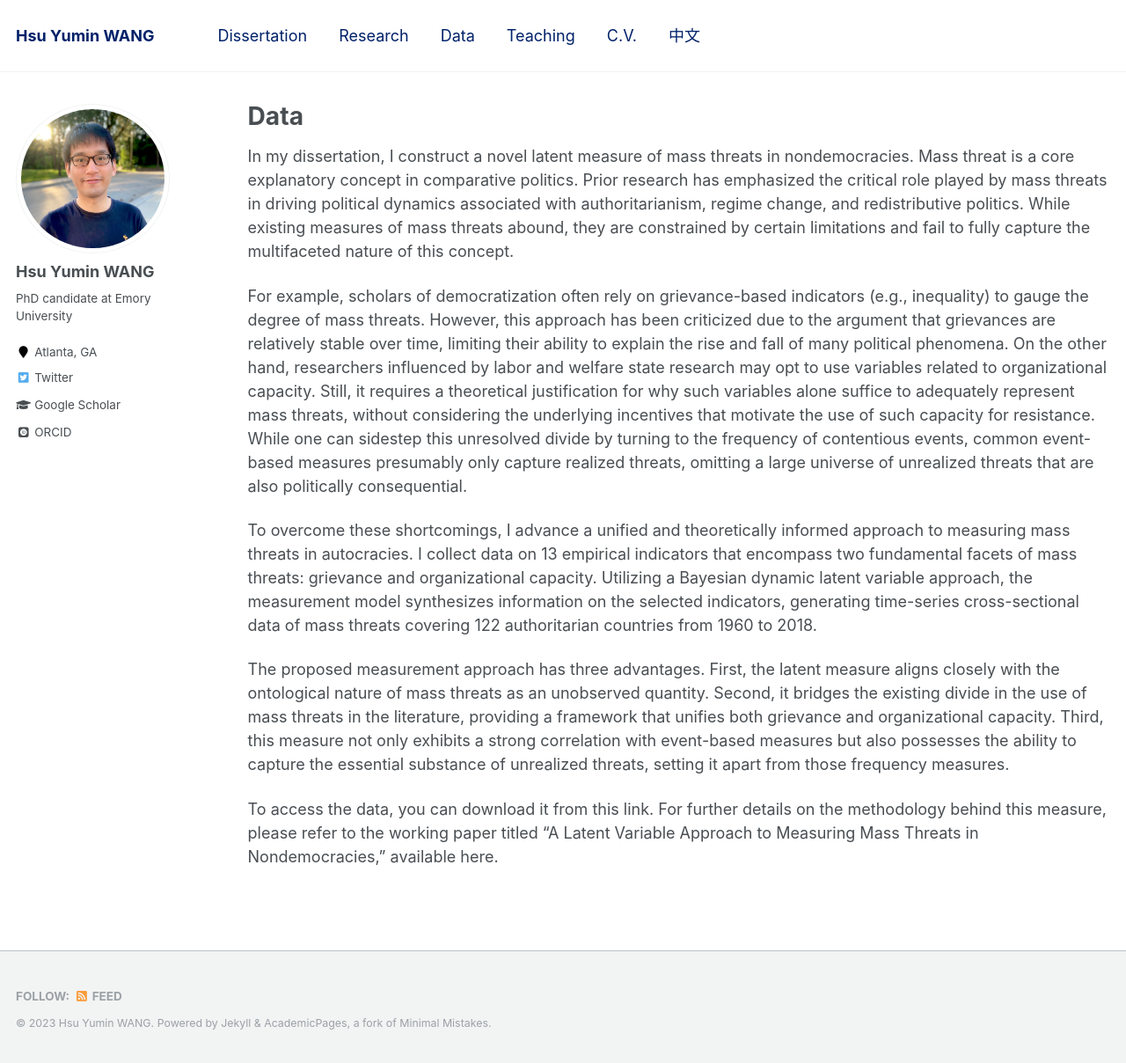
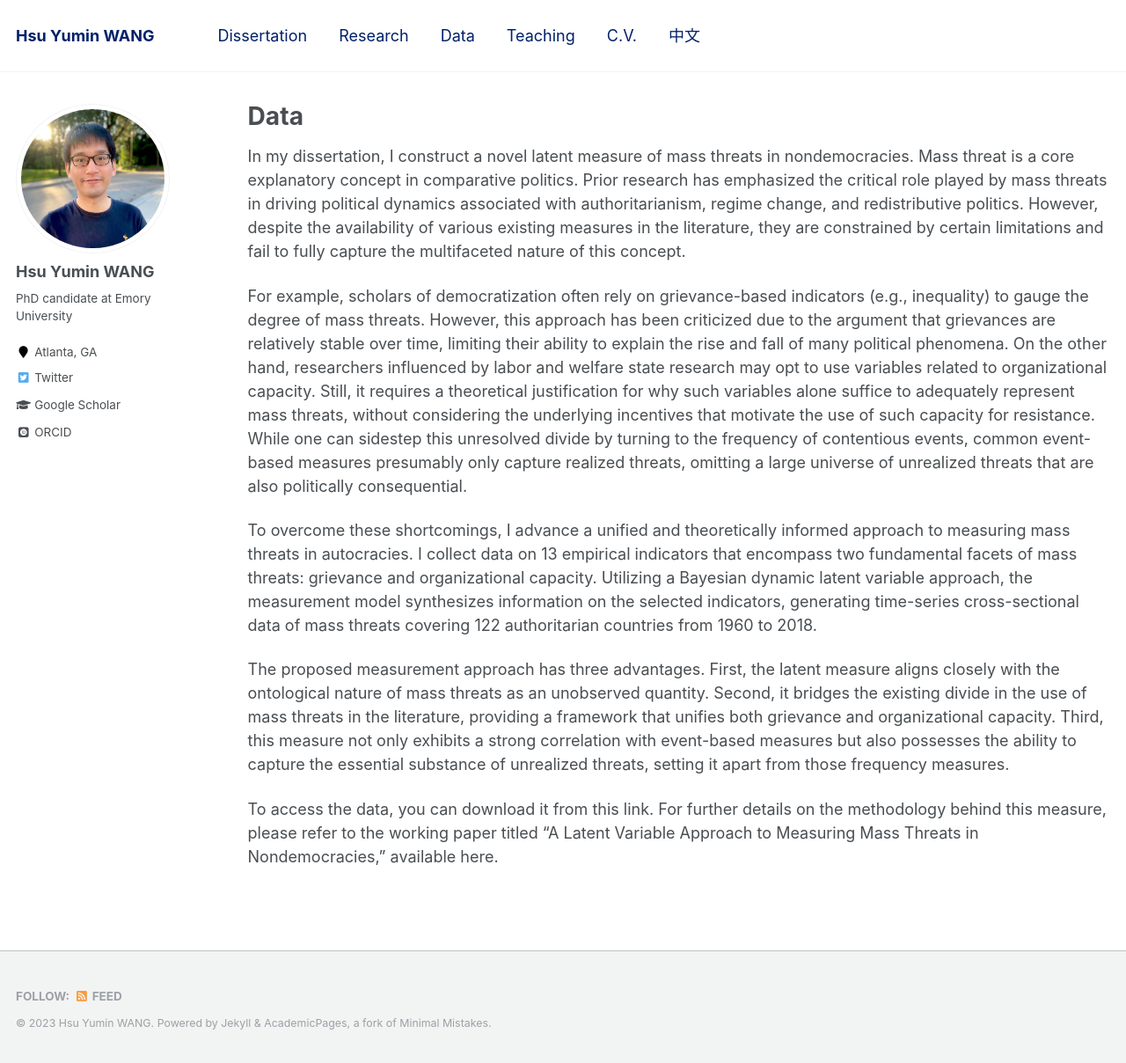
Before and after one commit to hsuyumin/hsuyumin.github.io, a Jekyll site: the page built from _pages/data.md, in a window 1280 px wide and 1208 px high. Shown: the whole window at 88% size. Built offline with Jekyll 4.4.1, drawn with Linux system fonts in a browser that asks for light colours; some web fonts are replaced.

Commit message:
Update data.md

```diff
--- a/_pages/data.md
+++ b/_pages/data.md
@@ -7,7 +7,7 @@ redirect_from:
   - /data
 ---
 
-In my dissertation, I construct a novel latent measure of mass threats in nondemocracies. Mass threat is a core explanatory concept in comparative politics. Prior research has emphasized the critical role played by mass threats in driving political dynamics associated with authoritarianism, regime change, and redistributive politics. While existing measures of mass threats abound, they are constrained by certain limitations and fail to fully capture the multifaceted nature of this concept.
+In my dissertation, I construct a novel latent measure of mass threats in nondemocracies. Mass threat is a core explanatory concept in comparative politics. Prior research has emphasized the critical role played by mass threats in driving political dynamics associated with authoritarianism, regime change, and redistributive politics. However, despite the availability of various existing measures in the literature, they are constrained by certain limitations and fail to fully capture the multifaceted nature of this concept.
 
 For example, scholars of democratization often rely on grievance-based indicators (e.g., inequality) to gauge the degree of mass threats. However, this approach has been criticized due to the argument that grievances are relatively stable over time, limiting their ability to explain the rise and fall of many political phenomena. On the other hand, researchers influenced by labor and welfare state research may opt to use variables related to organizational capacity. Still, it requires a theoretical justification for why such variables alone suffice to adequately represent mass threats, without considering the underlying incentives that motivate the use of such capacity for resistance. While one can sidestep this unresolved divide by turning to the frequency of contentious events, common event-based measures presumably only capture realized threats, omitting a large universe of unrealized threats that are also politically consequential.
 
```
